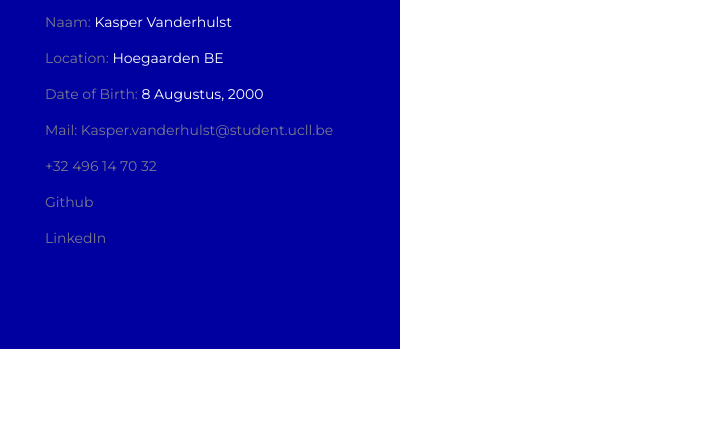
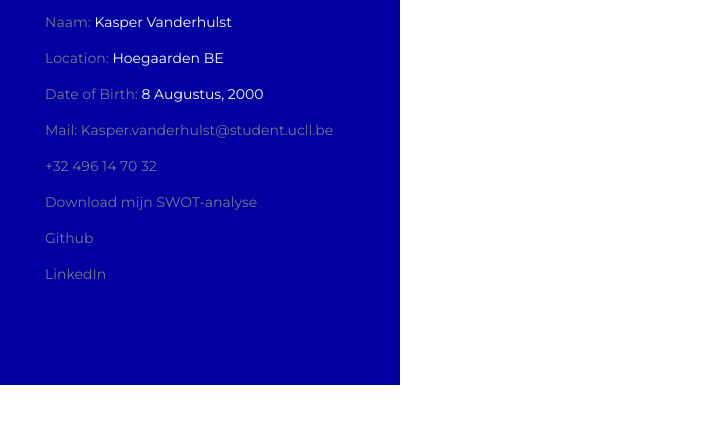
Before and after one commit to kaspervanderhulst/kaspervanderhulst.github.io, a website: page contact.html in a window 1280 px wide. Shown: the part 154-578 px from the top of the page, without its empty margins (0-725 px from the left). Drawn offline with Linux system fonts and the light colour scheme; files whose address does not match are found by name.

Commit message:
added cv and swot

```diff
--- a/contact.html
+++ b/contact.html
@@ -20,7 +20,7 @@
             <li><a href="aboutme.html">Over Mij</a></li>
             <li><a href="Competenties.html">Competenties</a></li>
             <li><a href="projecten.html">Projecten</a></li>
-            <li><a href="">CV</a></li>
+            <li><a href="cv.pdf">CV</a></li>
             <li><a href="contact.html">Contact</a></li>
         </ul>
     </header>
@@ -53,12 +53,17 @@
                 </li>
                 <li class="d-flex flex-row align-items-center justify-content-start">
                     <div class="general_info_icon d-flex flex-column align-items-start justify-content-center"><img src="images/icon_5.png" alt=""></div>
+                    <div class="general_info_text"><a href="SWOT-Vanderhulst_Kasper.pdf">Download mijn SWOT-analyse</a></div>
+                </li>
+                <li class="d-flex flex-row align-items-center justify-content-start">
+                    <div class="general_info_icon d-flex flex-column align-items-start justify-content-center"><img src="images/icon_5.png" alt=""></div>
                     <div class="general_info_text"><a href="https://github.com/kaspervanderhulst">Github</a></div>
                 </li>
                 <li class="d-flex flex-row align-items-center justify-content-start">
                     <div class="general_info_icon d-flex flex-column align-items-start justify-content-center"><img src="images/icon_5.png" alt=""></div>
                     <div class="general_info_text"><a href="https://www.linkedin.com/in/kasper-vanderhulst-37295719a/">LinkedIn</a></div>
                 </li>
+
             </ul>
 
 
```
Also changed, not shown: Competenties.html (+1 -1 lines), aboutme.html (+1 -1 lines), competentie2.html (+1 -1 lines), competentie3.html (+1 -1 lines), competentie4.html (+1 -1 lines), competentie5.html (+1 -1 lines), competentie6.html (+1 -1 lines), competentie7.html (+1 -1 lines), competentie8.html (+1 -1 lines), index.html (+1 -1 lines), projecten.html (+1 -1 lines), 2 other files.
